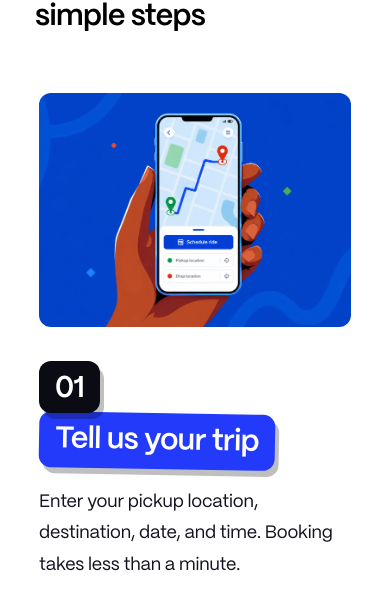
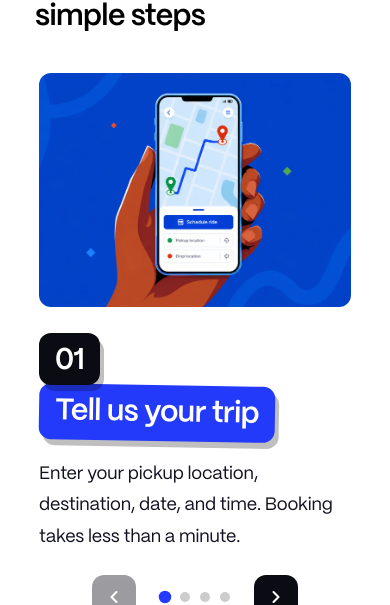
Before and after one commit to Divyansh-0909/RCS-Travels-Website, a React (Vite) app in the folder frontend/: page / in a window 390 px wide. Shown: the part 943-1548 px from the top of the page. Built offline with nearby package versions, Linux system fonts and the light colour scheme; no server answers.

Commit message:
fix(web): drop the unfinished CTA step and tighten How It Works
FinalCTA carried a placeholder step whose body was the literal string "Click
here to". HowItWorks is spacing only — closer step rows, more room above the
first, and the pager no longer rides up into the content on phones.

```diff
--- a/frontend/src/components/FinalCTA.jsx
+++ b/frontend/src/components/FinalCTA.jsx
@@ -4,11 +4,6 @@ const FinalCTA = () => {
     const navigate = useViewNavigate()
 
     const data = [
-        {
-            title: "Sign up to book a ride",
-            description: "Click here to",
-
-        },
         {
             title: "Drive for us",
             description: "Scan the QR to download the drivers app",
--- a/frontend/src/pages/HowItWorks.jsx
+++ b/frontend/src/pages/HowItWorks.jsx
@@ -48,7 +48,7 @@ const HowItWorks = () => {
     `;
 
     return (
-        <div className="bg-[var(--foreground)] text-[var(--text-foreground)] gap-15 pt-15 sm:pt-20 flex flex-col items-center justify-center">
+        <div className="bg-[var(--foreground)] text-[var(--text-foreground)] gap-10 pt-15 sm:pt-30 flex flex-col items-center justify-center">
             <div className="text-left flex flex-col w-[82%] md:w-[90%] xl:w-[74%] justify-center gap-2 items-start">
                 <h1 className="font-bold text-3xl sm:text-5xl">Book a ride in four simple steps</h1>
             </div>
@@ -69,9 +69,9 @@ const HowItWorks = () => {
                             <li
                                 key={step.number}
                                 aria-hidden={index !== current}
-                                className={`flex flex-col sm:flex-row ${index % 2 === 0 ? "sm:flex-row-reverse" : ""} w-full shrink-0 px-1 sm:px-3 pb-3 gap-6 justify-between items-center`}
+                                className={`flex flex-col sm:flex-row ${index % 2 === 0 ? "sm:flex-row-reverse" : ""} w-full shrink-0 px-1 sm:px-3 pb-3 gap-4 justify-between items-center`}
                             >
-                                <img src={step.illustration} alt="illustration" className="md:w-90 lg:w-110 xl:w-130 rounded-xl" />
+                                <img src={step.illustration} alt="illustration" className="md:w-90 lg:w-110 xl:w-120 rounded-xl" />
                                 <div className="lg:w-[48%] flex flex-col justify-center items-start text-left gap-4 sm:gap-6">
                                     <h1 className="relative text-3xl sm:text-4xl font-semibold text-[var(--text-foreground)] flex flex-col sm:items-start justify-center">
                                         <span className="w-fit z-1 relative text-[var(--text)] bg-[var(--background)] px-4 py-2 rounded-xl shadow-[4px_6px_0_rgba(0,0,0,0.25)] sm:shadow-[8px_10px_0_rgba(0,0,0,0.25)] ">{step.number}</span>
@@ -88,7 +88,7 @@ const HowItWorks = () => {
                 </ul>
             </div>
 
-            <div className="-mt-8 flex items-center justify-center gap-6">
+            <div className="-mt-7 sm:mt-0 flex items-center justify-center gap-6">
                 <button
                     type="button"
                     onClick={() => setCurrent((c) => c - 1)}
```
